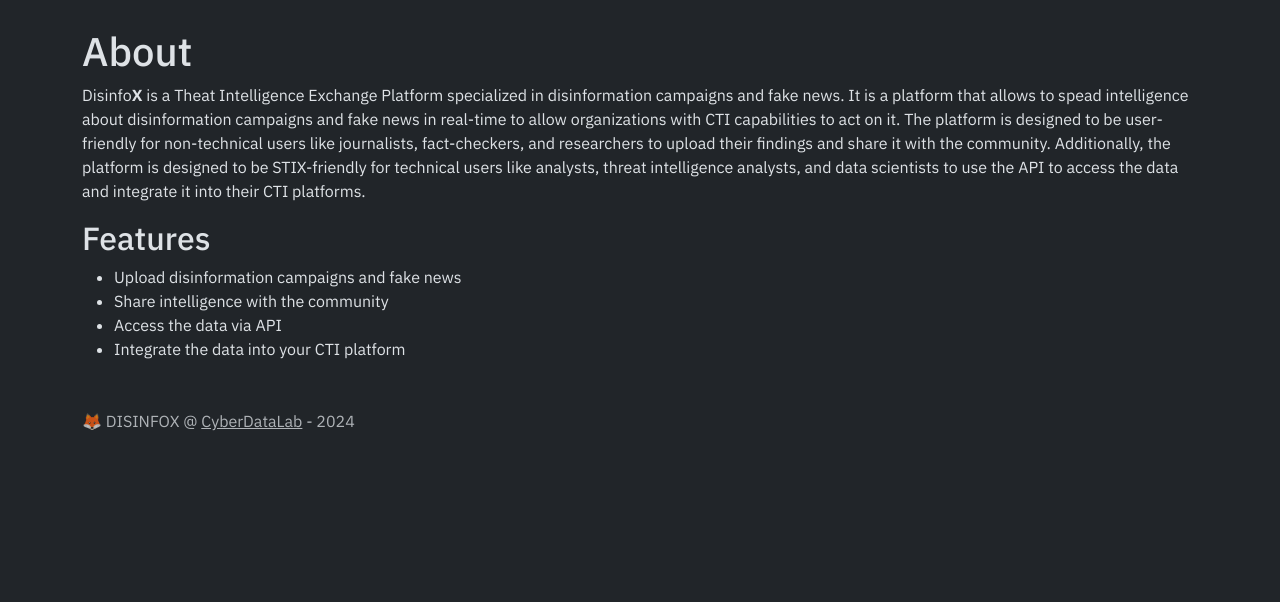
After one commit to CyberDataLab/disinfox, a Flask app: template frontend/templates/about.html in a window 1280 px wide. The commit adds this page. Shown: the part 198-800 px from the top of the page. Run offline with Flask 3, Linux system fonts and the light colour scheme; the template is opened without the code that fills it, so the values that code supplies are empty; parts of the project's set-up code (start-up, migrations or seed data) failed here and were passed over; some libraries are stand-ins or nearby versions.

Commit message:
basic about

```diff
--- /dev/null
+++ b/frontend/templates/about.html
@@ -0,0 +1,20 @@
+{% extends "base.html" %}
+
+{% block content %}
+    <h1>About</h1>
+    <p>
+        Disinfo<b>X</b> is a Theat Intelligence Exchange Platform specialized in disinformation campaigns and fake news.
+        It is a platform that allows to spead intelligence about disinformation campaigns and fake news in real-time to allow organizations with CTI capabilities to act on it.
+        The platform is designed to be user-friendly for non-technical users like journalists, fact-checkers, and researchers to upload their findings and share it with the community.
+        Additionally, the platform is designed to be STIX-friendly for technical users like analysts, threat intelligence analysts, and data scientists to use the API to access the data and integrate it into their CTI platforms.
+    </p>
+
+    <h2>Features</h2>
+    <ul>
+        <li>Upload disinformation campaigns and fake news</li>
+        <li>Share intelligence with the community</li>
+        <li>Access the data via API</li>
+        <li>Integrate the data into your CTI platform</li>
+    </ul>
+
+{% endblock %}
--- a/frontend/templates/base.html
+++ b/frontend/templates/base.html
@@ -38,6 +38,9 @@
                     <li class="nav-item">
                         <a class="nav-link" href="{{ url_for('new_incident') }}">New incident</a>
                     </li>
+                    <li class="nav-item">
+                        <a class="nav-link" href="{{ url_for('about') }}">About</a>
+                    </li>
                 </ul>
             </div>
         </div>
```
